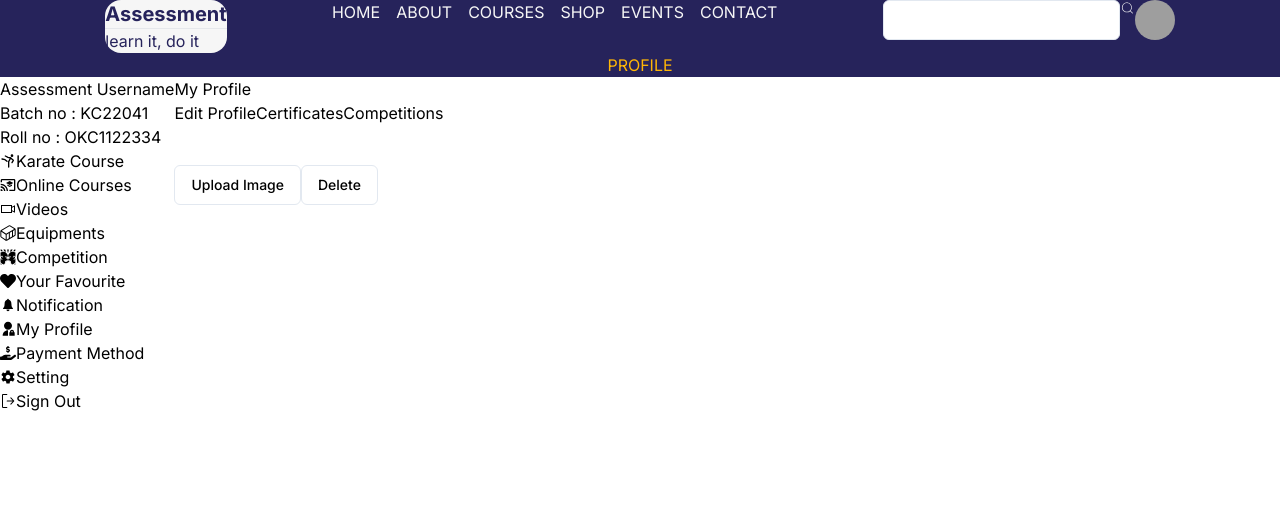
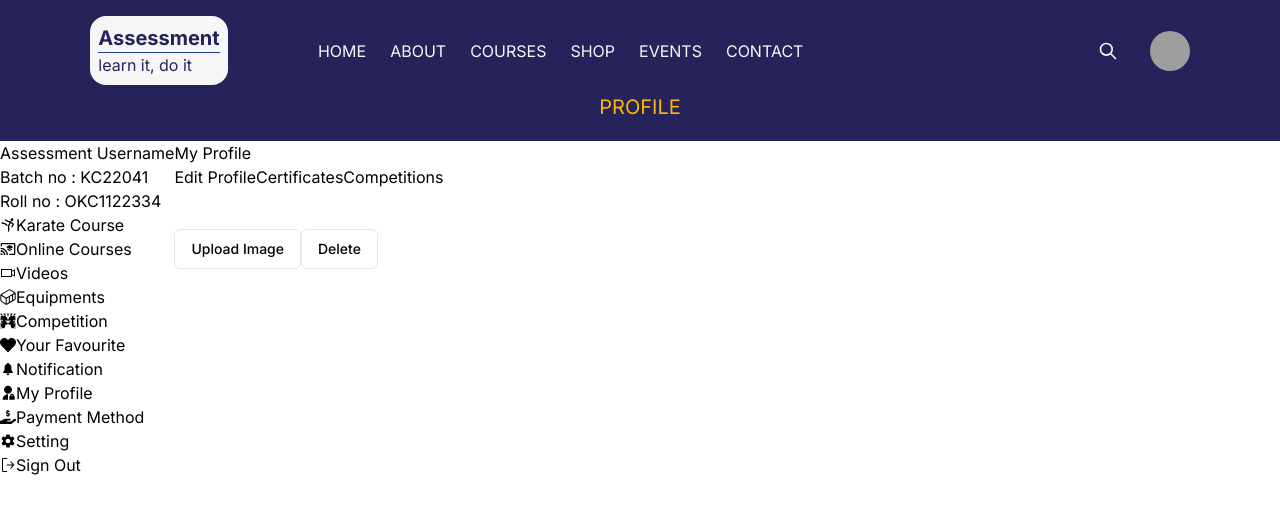
Before and after one commit to SheikhULAB/assessment-project, a Next.js app: page / in a window 1280 px wide. Shown: the top 514 px of the page. Built offline with nearby package versions, Linux system fonts and the light colour scheme; grey boxes are pictures that could not be loaded.

Commit message:
header design

```diff
--- a/components/Header.tsx
+++ b/components/Header.tsx
@@ -1,20 +1,18 @@
 import React from "react";
-import { CiSearch } from "react-icons/ci";
 import { Avatar, AvatarFallback, AvatarImage } from "@/components/ui/avatar"
-import { Input } from "@/components/ui/input"
 
 const Header = () => {
   return (
     <div className="bg-[#26235B]">
-      <div className="flex justify-evenly">
+      <div className="flex justify-evenly pt-4 items-center">
         {/* left */}
-        <div className="bg-[#F6F6F6] text-[#26235B] rounded-2xl">
+        <div className="bg-[#F6F6F6] text-[#26235B] rounded-2xl p-2">
           <h1 className="text-xl font-bold">Assessment</h1>
-          <hr />
+          <hr className="border-blue-900" />
           <span>learn it, do it</span>
         </div>
         {/* middle */}
-        <div className="text-[#F6F6F6] flex gap-4">
+        <div className="text-[#F6F6F6] flex gap-6 font-normal text-base">
           <span>HOME</span>
           <span>ABOUT</span>
           <span>COURSES</span>
@@ -24,10 +22,30 @@ const Header = () => {
         </div>
         {/* right */}
         <div className="flex">
-          <div className="flex">
-            <Input />
-            <CiSearch className="text-[#F6F6F6]" />
-          </div>
+
+          <div className="relative flex">
+
+          <input
+            type="text"
+            placeholder=""
+            className="py-2 pl-10 pr-4 w-64 rounded-md focus:outline-none bg-transparent"
+          />
+             <svg
+            xmlns="http://www.w3.org/2000/svg"
+            className="absolute top-1/2 right-8 -translate-y-1/2 h-5 w-5"
+            fill="transparent"
+            viewBox="0 0 24 24"
+            stroke="#F6F6F6"
+          >
+            <path
+              strokeLinecap="round"
+              strokeLinejoin="round"
+              strokeWidth={2}
+              d="M21 21l-6-6m2-5a7 7 0 11-14 0 7 7 0 0114 0z"
+            />
+          </svg>
+        </div>
+
           <div>
             <Avatar>
               <AvatarImage src="https://github.com/shadcn.png" />
@@ -38,7 +56,7 @@ const Header = () => {
       </div>
 
       <div className="flex items-center justify-center">
-        <span className="text-[#FFB606]">PROFILE</span>
+        <span className="text-[#FFB606] text-xl mt-2 mb-5">PROFILE</span>
       </div>
     </div>
   );
```
